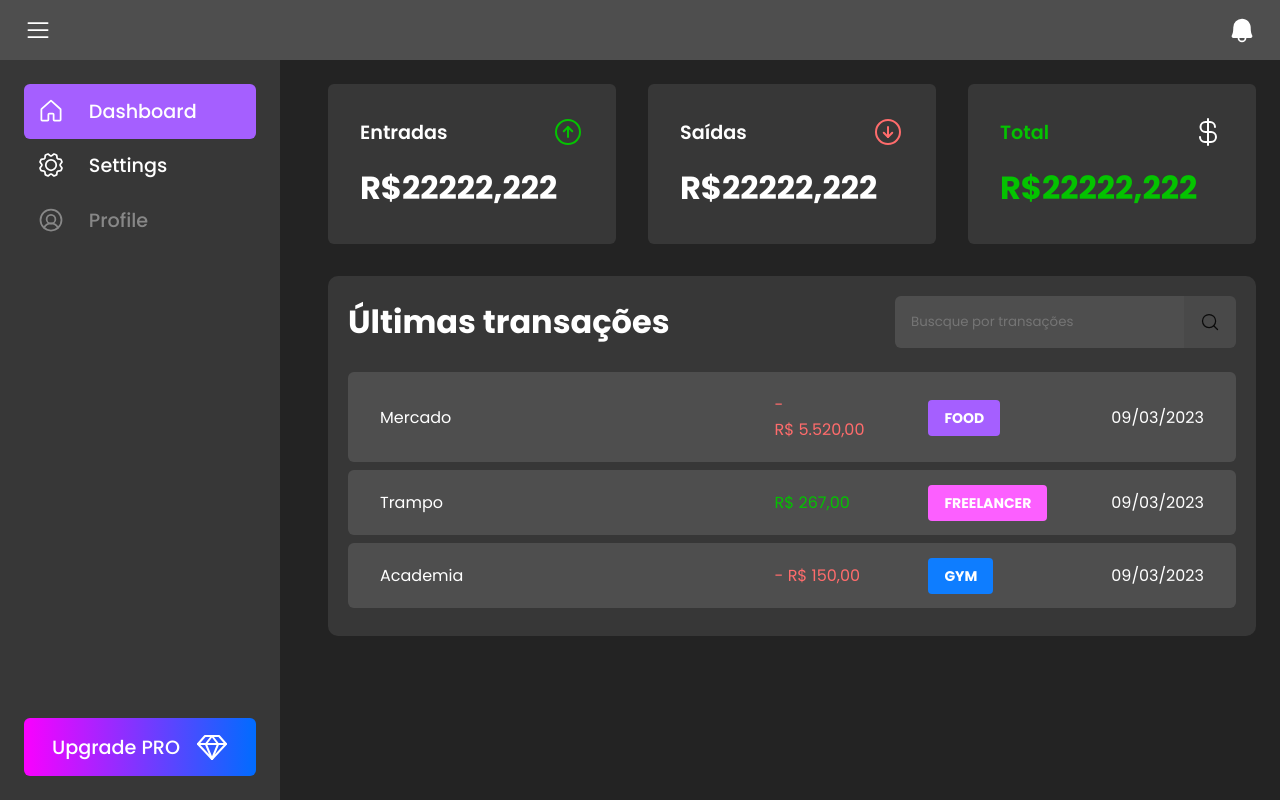
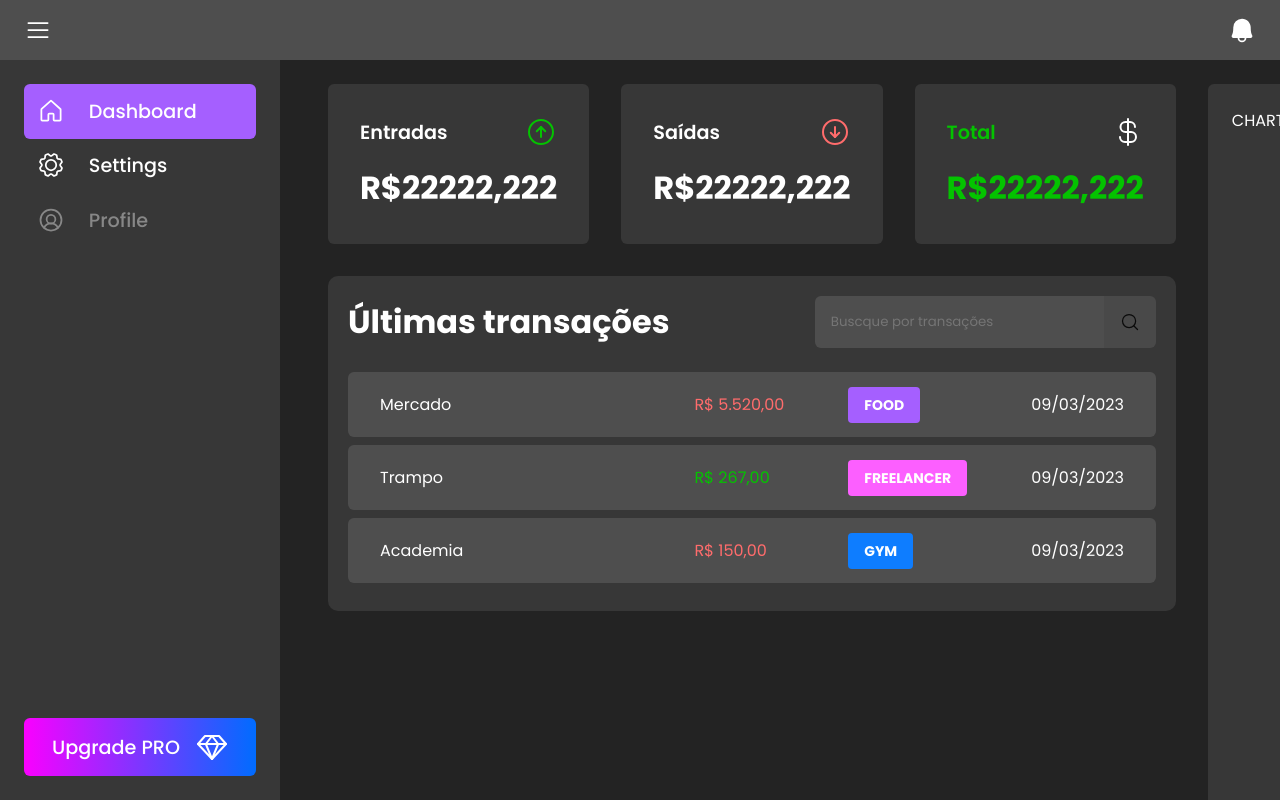
Before and after one commit to pedro-soares-nogueira/e-money, a Next.js app: page / in a window 1280 px wide. Built offline with nearby package versions, Linux system fonts and the light colour scheme.

Commit message:
stylyng:: charts area

```diff
--- a/src/components/DefaultLayout/index.tsx
+++ b/src/components/DefaultLayout/index.tsx
@@ -143,7 +143,6 @@ export const Content = styled('main', {
   width: '100%',
   display: 'flex',
   flexDirection: 'column',
-  gap: '2rem ',
   height: 'calc(100vh - 60px)',
   overflow: 'auto',
 });
--- a/src/components/Transactions/TransactionList/index.tsx
+++ b/src/components/Transactions/TransactionList/index.tsx
@@ -75,7 +75,6 @@ const TransactionList = () => {
                 <td width="50%">{transaction.description}</td>
                 <td>
                   <PriceHighlight type={transaction.type}>
-                    {transaction.type === 'outcome' && '- '}
                     {priceFormatter.format(transaction.price)}
                   </PriceHighlight>
                 </td>
--- a/src/pages/index.tsx
+++ b/src/pages/index.tsx
@@ -15,10 +15,35 @@ export default function Home() {
         <link rel="icon" href="/logo.png" />
       </Head>
       <>
-        <Summary />
-
-        <TransactionList />
+        <MainContent>
+          <TransactionsContent>
+            <Summary />
+            <TransactionList />
+          </TransactionsContent>
+          <ChartsContent>CHARTS</ChartsContent>
+        </MainContent>
       </>
     </>
   );
 }
+
+export const MainContent = styled('div', {
+  display: 'flex',
+  width: '100%',
+  gap: '2rem ',
+});
+
+export const TransactionsContent = styled('div', {
+  display: 'flex',
+  flexDirection: 'column',
+  width: '100%',
+  gap: '2rem ',
+});
+
+export const ChartsContent = styled('div', {
+  backgroundColor: '$dark600',
+  padding: '1.5rem',
+  width: '350px',
+  borderRadius: '6px',
+  height: 'calc(100vh - 60px)',
+});
```
